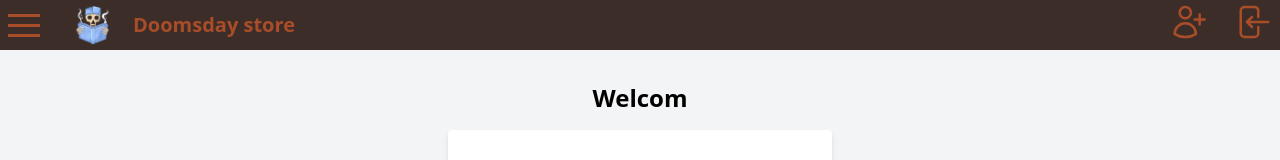
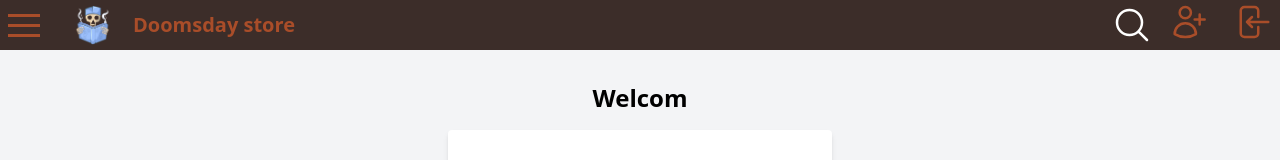
Before and after one commit to SidoryakaSergey/ecommerce-application, a React (Vite) app: page /login in a window 1280 px wide. Shown: the top 160 px of the page. Built offline with nearby package versions, Linux system fonts and the light colour scheme; a web font is replaced by a local one.

Commit message:
chore: add searchingform

```diff
--- a/src/components/Header/Header.tsx
+++ b/src/components/Header/Header.tsx
@@ -6,6 +6,7 @@ import styles from './Header.module.css';
 import UserAccountHeader from './UserAccountHeader';
 import logoPng from '../../assets/logo/logo.png';
 import BurgerMenu from '../BurgerMenu/BurgerMenu.tsx';
+import SearchingForm from './SearchingForm.tsx';
 
 const Header: React.FC = () => {
   const [isOpen, setOpen] = useState(false);
@@ -60,27 +61,12 @@ const Header: React.FC = () => {
           gap: '15px',
         }}
       >
-        {/* <NavLink
-          to="/"
-          style={{ color: '#a94d29ff' }}
-          className="text-white font-semibold text-lg hover:opacity-75 transition duration-300"
-        >
-          Main
-        </NavLink> */}
         <div
           className="space-x-4"
           style={{ display: 'flex', alignItems: 'center', fontWeight: 'bold', color: '#a94d29ff' }}
         >
+          <SearchingForm />
           <UserAccountHeader />
-          {/* <div>
-            <NavLink
-              style={{ color: '#a94d29ff' }}
-              to="/login"
-              className="flex flex-col items-center text-white hover:opacity-75 transition duration-300"
-            >
-              <UserCircleIcon className="w-10 h-10 text-white hover:text-gray-400" />
-            </NavLink>
-          </div> */}
         </div>
       </nav>
     </header>
--- /dev/null
+++ b/src/components/Header/SearchingForm.tsx
@@ -0,0 +1,9 @@
+import { MagnifyingGlassIcon } from '@heroicons/react/24/outline';
+
+export default function SearchingForm() {
+  return (
+    <button>
+      <MagnifyingGlassIcon className="w-10 h-10 text-white" />
+    </button>
+  );
+}
```
